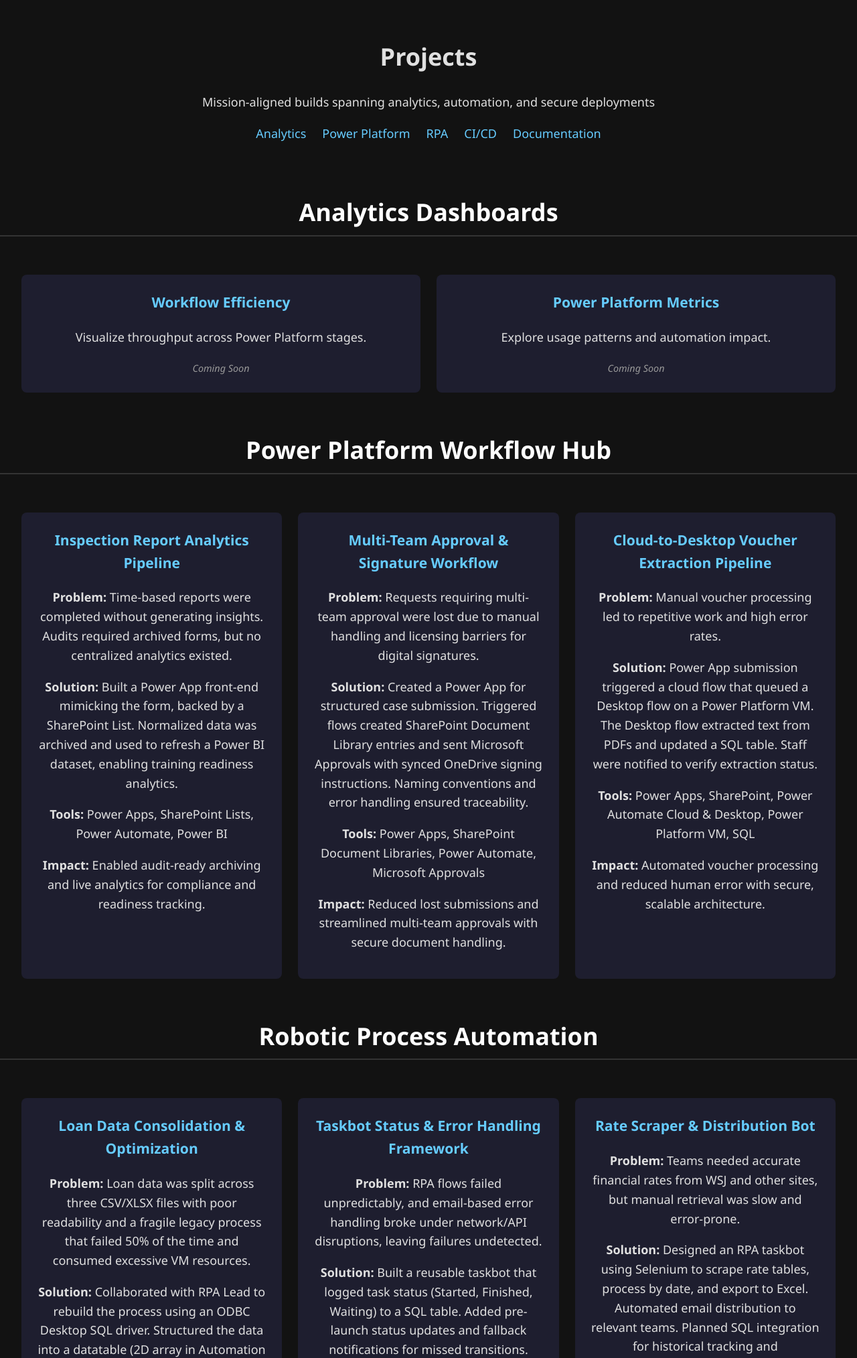
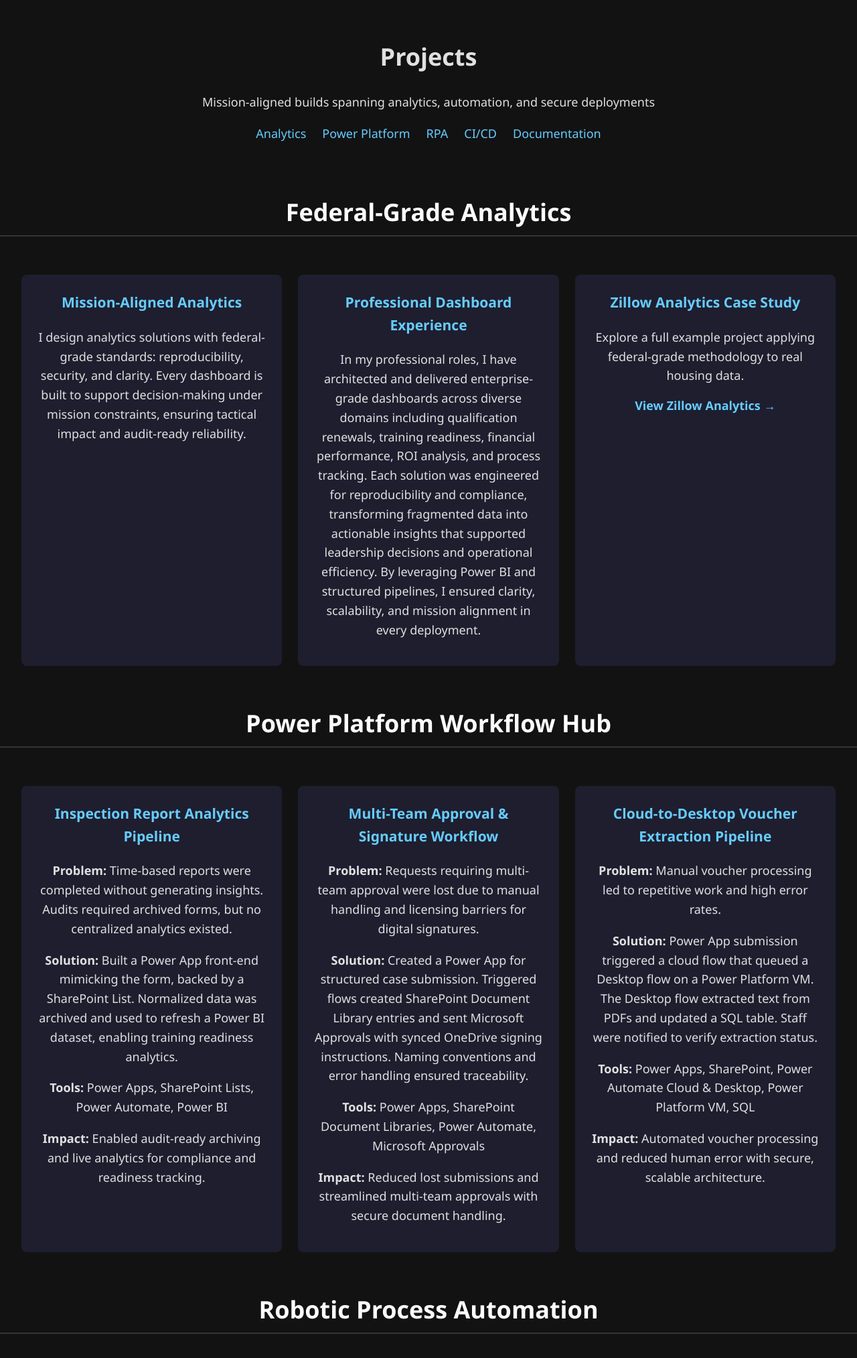
Before and after one commit to Malachi-McCloud/MALACHI_PORTFOLIO, a Flask app: page /projects in a window 1280 px wide. Shown: the top 2027 px of the page at 67% size. Run offline with Flask 3, Linux system fonts and the light colour scheme.

Commit message:
Added analytics to Projects, fixed some blemishes on landing

```diff
--- a/app/templates/projects.html
+++ b/app/templates/projects.html
@@ -97,20 +97,36 @@
     <main>
        <!-- Analytics Section -->
 <section id="analytics">
-            <h2>Analytics Dashboards</h2>
+    <h2>Federal-Grade Analytics</h2>
     <div class="grid">
+        <!-- Philosophy Tile -->
         <div class="tile">
-                    <h3>Workflow Efficiency</h3>
-                    <p>Visualize throughput across Power Platform stages.</p>
-                    <span class="coming-soon">Coming Soon</span>
+            <h3>Mission-Aligned Analytics</h3>
+            <p>I design analytics solutions with federal-grade standards: reproducibility, security, and clarity.
+               Every dashboard is built to support decision-making under mission constraints, ensuring tactical impact
+               and audit-ready reliability.</p>
         </div>
+
+        <!-- Professional Experience Tile -->
         <div class="tile">
-                    <h3>Power Platform Metrics</h3>
-                    <p>Explore usage patterns and automation impact.</p>
-                    <span class="coming-soon">Coming Soon</span>
+            <h3>Professional Dashboard Experience</h3>
+            <p>In my professional roles, I have architected and delivered enterprise-grade dashboards across diverse domains
+               including qualification renewals, training readiness, financial performance, ROI analysis, and process tracking.
+               Each solution was engineered for reproducibility and compliance, transforming fragmented data into actionable
+               insights that supported leadership decisions and operational efficiency. By leveraging Power BI and structured
+               pipelines, I ensured clarity, scalability, and mission alignment in every deployment.</p>
+        </div>
+
+        <!-- Speed Link Tile -->
+        <div class="tile">
+            <h3>Zillow Analytics Case Study</h3>
+            <p>Explore a full example project applying federal-grade methodology to real housing data.</p>
+            <a href="#zillow" style="color:#66ccff; text-decoration:none; font-weight:bold;">View Zillow Analytics →</a>
         </div>
     </div>
 </section>
+
+
 <!-- Power Platform Section -->
 <section id="powerplatform">
     <h2>Power Platform Workflow Hub</h2>
@@ -183,13 +199,41 @@
             </div>
         </section>
 
-        <!-- Documentation Section -->
-        <section id="docs">
-            <h2>Documentation</h2>
+        <!-- Zillow Analytics Section -->
+<section id="zillow">
+    <h2>Zillow Analytics Case Study</h2>
+    <p>This project demonstrates how methodology translates into reproducible visuals and actionable insights using Virginia housing data.</p>
     <div class="grid">
         <div class="tile">
-            <h3>Visios, Word Documents, OneNote, Story Boards</h3>
-            <p>SOP examples, flow diagrams, and reproducibility notes.</p>
+            <h3>Affordability Analysis</h3>
+            <p>Shows relative affordability across Virginia cities, highlighting geographic disparities in housing access.</p>
+            <img src="{{ url_for('static', filename='images/va_cities_affordability.png') }}"
+                 alt="Affordability Analysis"
+                 style="max-width:100%; border-radius:6px; box-shadow:0 0 10px rgba(0,0,0,0.5);">
+        </div>
+
+        <div class="tile">
+            <h3>Year-over-Year Trends</h3>
+            <p>Visualizes housing price changes across Virginia cities, enabling quick comparison of growth patterns.</p>
+            <img src="{{ url_for('static', filename='images/va_cities_yoy_bar.png') }}"
+                 alt="YoY Bar Chart"
+                 style="max-width:100%; border-radius:6px; box-shadow:0 0 10px rgba(0,0,0,0.5);">
+        </div>
+
+        <div class="tile">
+            <h3>Recent Market Shifts</h3>
+            <p>Highlights the most recent year’s housing price changes, providing a snapshot of current market dynamics.</p>
+            <img src="{{ url_for('static', filename='images/va_cities_yoy_last1.png') }}"
+                 alt="YoY Last 1 Year"
+                 style="max-width:100%; border-radius:6px; box-shadow:0 0 10px rgba(0,0,0,0.5);">
+        </div>
+
+        <div class="tile">
+            <h3>Decade-Long Trends</h3>
+            <p>Shows ten years of housing price changes, contextualizing long-term growth and regional stability.</p>
+            <img src="{{ url_for('static', filename='images/va_cities_yoy_last10.png') }}"
+                 alt="YoY Last 10 Years"
+                 style="max-width:100%; border-radius:6px; box-shadow:0 0 10px rgba(0,0,0,0.5);">
         </div>
     </div>
 </section>
```
Also changed, not shown: app/static/css/style.css (+36 -25 lines), app/static/images/va_cities_affordability.png (added), app/static/images/va_cities_yoy_bar.png (added), app/static/images/va_cities_yoy_last1.png (added), app/static/images/va_cities_yoy_last10.png (added). Lines whose indentation alone changed are shown as unchanged.
